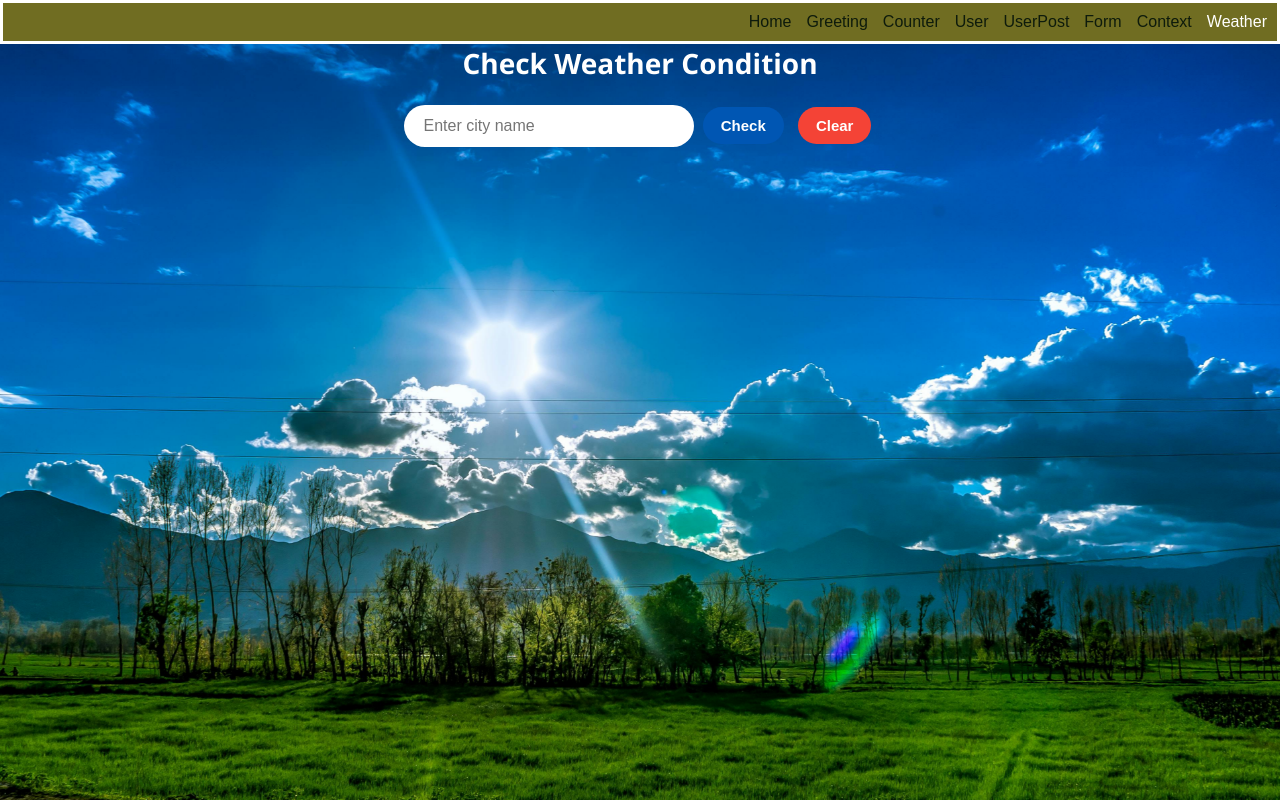
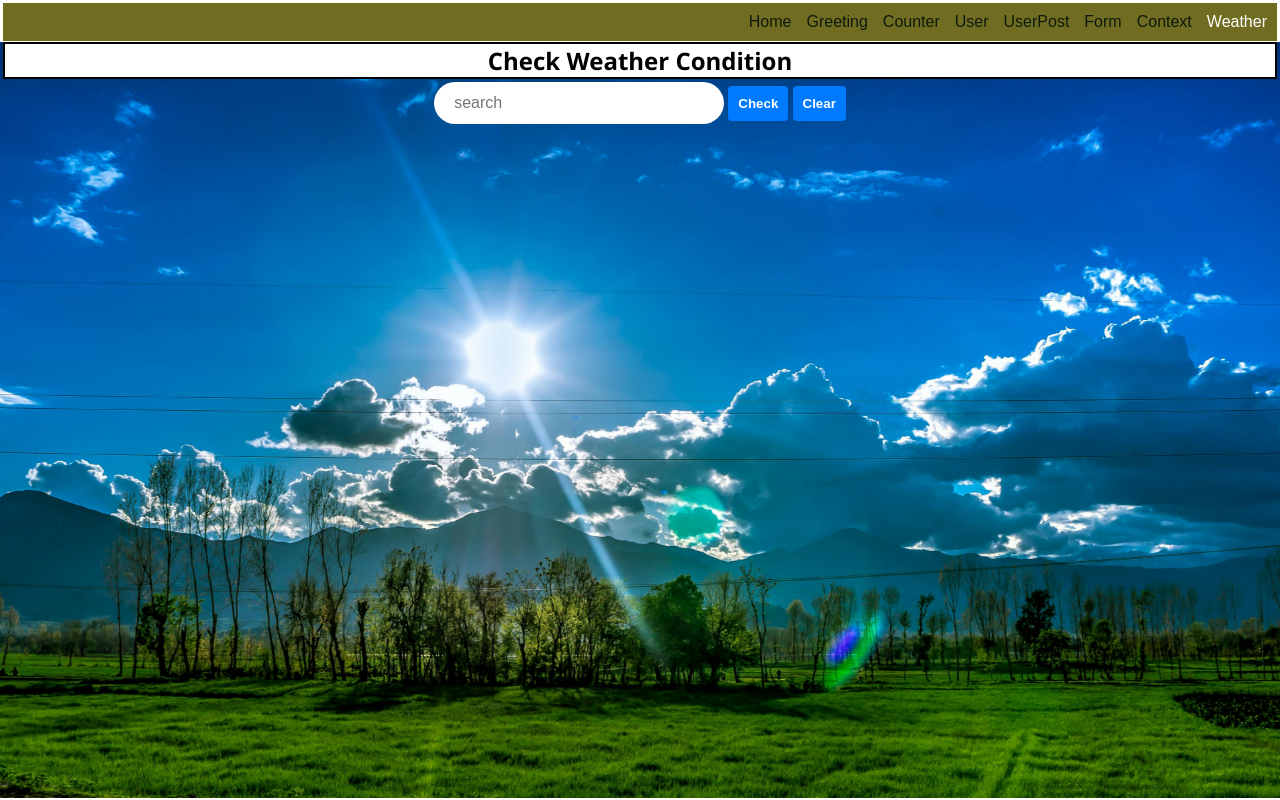
Before and after one commit to AjayRajkumar186/react-hello-world, a React (Vite) app: page /weather in a window 1280 px wide. Built offline with nearby package versions, Linux system fonts and the light colour scheme.

Commit message:
updates in weather

```diff
--- a/src/components/WeatherAppComponents/WeatherAppComponents.jsx
+++ b/src/components/WeatherAppComponents/WeatherAppComponents.jsx
@@ -1,20 +1,23 @@
 import React, { useState } from 'react';
 import './WeatherAppComponents.css';
 import axios from 'axios';
-import weatherservice from '../../services/Weather';
 
 const WeatherAppComponents = () => {
-
+  const KEY = `721a52b477d842f4950153121250611`;
+  const BASE_URL = `http://api.weatherapi.com/v1`;
 
   const [city, setCity] = useState('');
   const [weather, setWeather] = useState(null);
 
-  const handleSubmit = async (e) => {
-    e.preventDefault();
+  const checkWeather = async (e) => {
+    e.preventDefault(); // prevent page reload
+    if (!city) return;
 
     try {
-      const response = await weatherservice.getWeather(city)
-      setWeather(response);
+      const response = await axios.get(
+        `${BASE_URL}/current.json?key=${KEY}&q=${city}`
+      );
+      setWeather(response.data);
     } catch (error) {
       console.error('Error fetching weather:', error);
     }
@@ -26,41 +29,47 @@ const WeatherAppComponents = () => {
   };
 
   return (
-    <div className="container-wea">
-      <h3>Check Weather Condition</h3>
-      <form onSubmit={handleSubmit}>
+    <div className='container-wea'>
+      <h2>Check Weather Condition</h2>
+      <div>
+        <form onSubmit={checkWeather}>
           <input
             type="text"
             name="city"
             id="city"
             value={city}
             onChange={(e) => setCity(e.target.value)}
-          placeholder="Enter city name"
+            placeholder="search"
           />
           &nbsp;
-        <button type="submit" className="button">Check</button>
-        &nbsp;
-        <button type="button" className="buttons" onClick={clearInput}>Clear</button>
+          <button type="submit">Check</button>&nbsp;
+          <button type="button" onClick={clearInput}>Clear</button>
         </form>
+      </div>
 
       {weather && (
         <div className="weather-result">
-          <div className="weather-container">
-            <div className="weather-box">
+          <div className='weather-container'>
+            <div className='weather-box'>
               <h3>{weather.location.name}, {weather.location.region}</h3>
-              <img src={weather.current.condition.icon} alt="Weather icon" />
+              <icon className="src">{weather.current.condition.icon}</icon>
               <p>Temperature: {weather.current.temp_c}°C</p>
             </div>
 
-            <div className="weather-box">
+            <div className='weather-box'>
+
               <p>Condition: {weather.current.condition.text}</p>
             </div>
 
-            <div className="weather-box">
-              <p>Feels Like: {weather.current.feelslike_c}°C</p>
-              <p>Wind: {weather.current.wind_kph} kph</p>
+              <div className='weather-box'>
+              <p>Condition: {weather.current.condition.text}</p>
+              <p>Condition: {weather.current.condition.text}</p>
             </div>
+
           </div>
+
+
+
         </div>
       )}
     </div>
```
Lines whose indentation alone changed are shown as unchanged.
